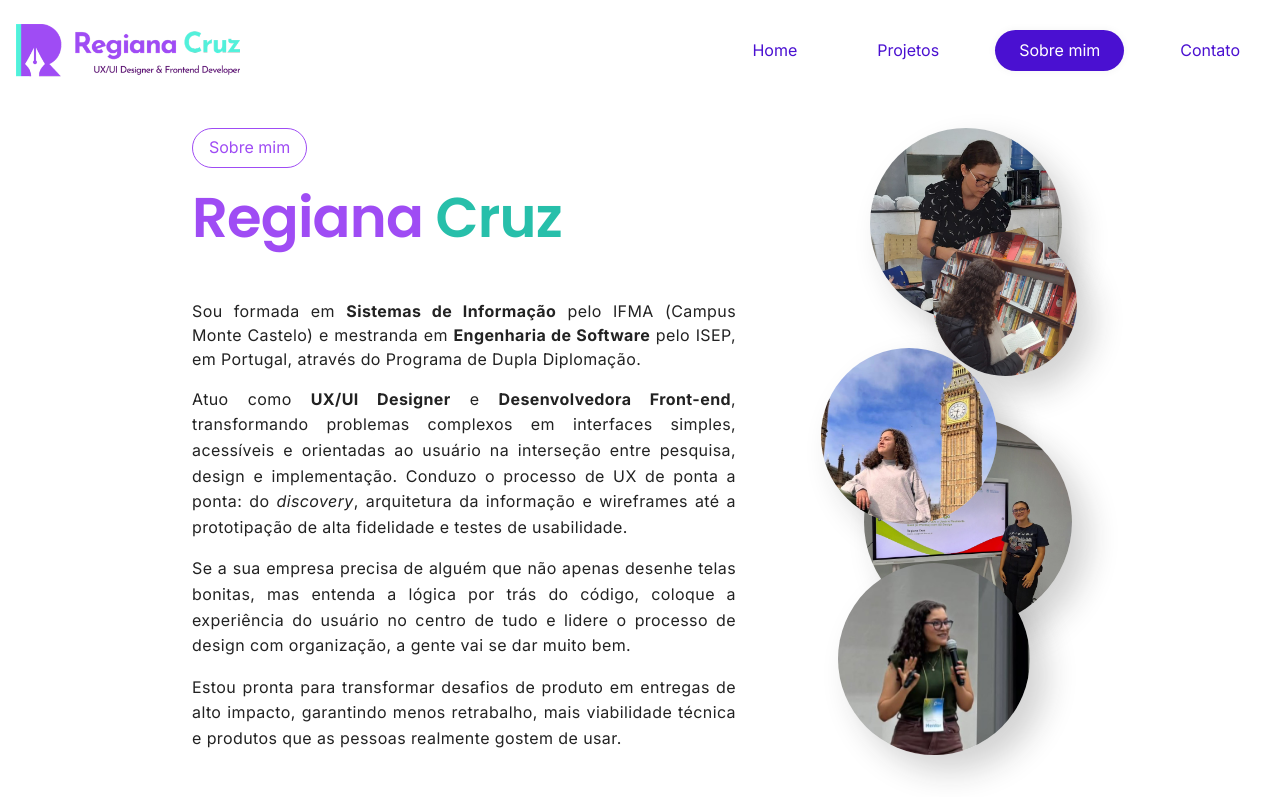
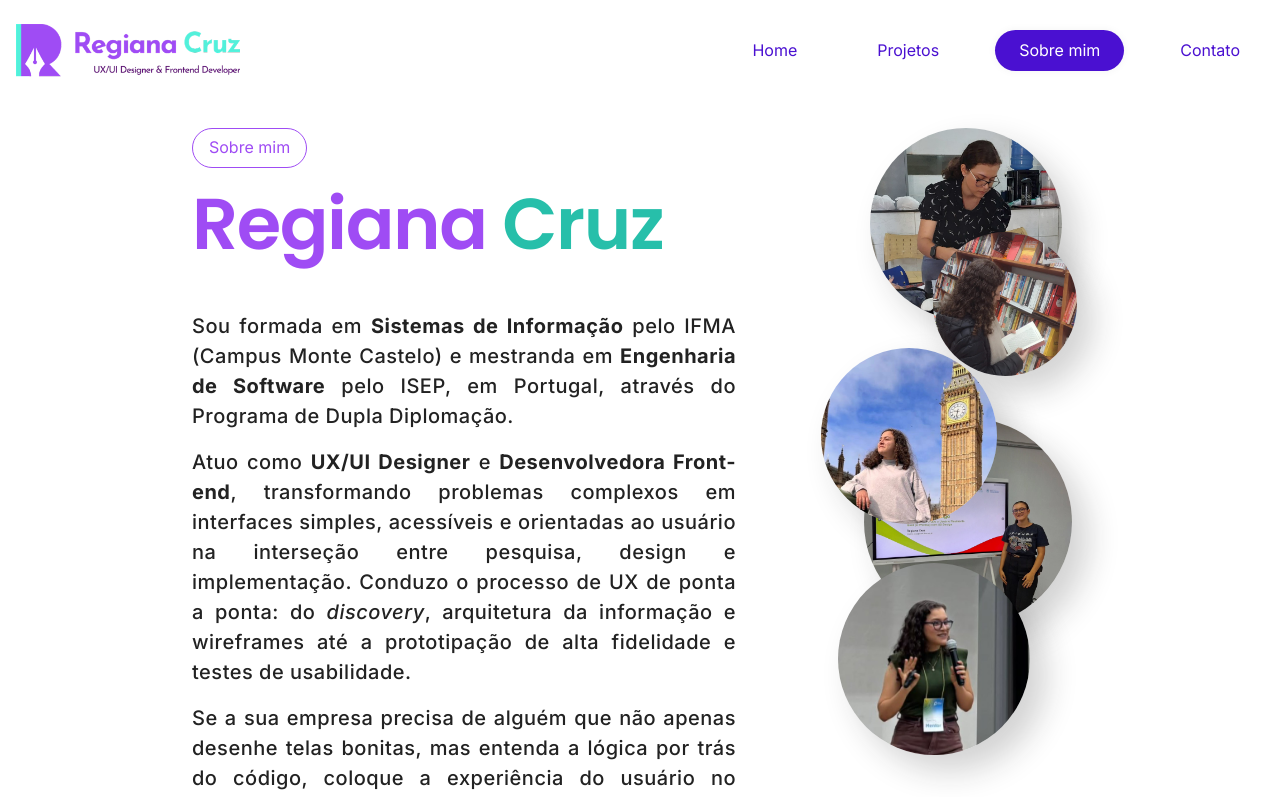
Before and after one commit to RegianaBarbosa/portfolio-regiana-cruz, a React (Vite) app: page /portfolio-regiana-cruz/sobre in a window 1280 px wide. Shown: the top 797 px of the page. Built offline with nearby package versions, Linux system fonts and the light colour scheme.

Commit message:
fix: replace Footer with FormContact in AboutPage and adjust About section styles

```diff
--- a/src/pages/AboutPage.tsx
+++ b/src/pages/AboutPage.tsx
@@ -1,7 +1,7 @@
 import { Layout } from "../components/Layout";
-import { Footer } from "../components/layout/Footer";
 import { About } from "../sections/About";
 import { EducationExperience } from "../sections/EducationExperience";
+import { FormContact } from "../sections/FormContact";
 import { Skills } from "../sections/Skills";
 
 const AboutPage = () => {
@@ -10,7 +10,7 @@ const AboutPage = () => {
       <About id="sobre" />
       <Skills id="habilidades" />
       <EducationExperience id="educacao-experiencia"/>
-      <Footer/>
+      <FormContact id="form-contato"/>
     </Layout>
   );
 };
--- a/src/sections/About.tsx
+++ b/src/sections/About.tsx
@@ -18,13 +18,13 @@ export const About = ({ id }: AboutProps) => {
             Sobre mim
           </span>
 
-          <h2 className="mt-4 mb-12 text-h2 md:text-h2 lg:text-h1 font-semibold text-brand-lilas leading-tight">
+          <h2 className="mt-4 mb-12 text-h1 font-semibold text-brand-lilas leading-tight">
             Regiana
             <span className="text-brand-turquesa"> Cruz</span>
           </h2>
 
           {/* Texto Biográfico idêntico ao protótipo PDF */}
-          <div className="space-y-4 text-body-md lg:text-body-lg text-neutral-black tracking-wide text-justify">
+          <div className="space-y-4 text-body-lg text-neutral-black tracking-wide text-justify">
             <p className="leading-normal">
               Sou formada em{" "}
               <span className="font-bold">Sistemas de Informação</span> pelo
@@ -59,7 +59,7 @@ export const About = ({ id }: AboutProps) => {
           </div>
 
           {/* CARDS DE MÉTRICAS */}
-          <div className="grid grid-cols-1 sm:grid-cols-3 gap-4 md:gap-6 w-full pt-16">
+          <div className="grid grid-cols-1 sm:grid-cols-3  gap-6 pt-16">
             {/* Card 1 */}
             <div className="experience-metric-card">
               <h1 className="text-h2 md:text-h1 text-neutral-white leading-none mb-2">
```
